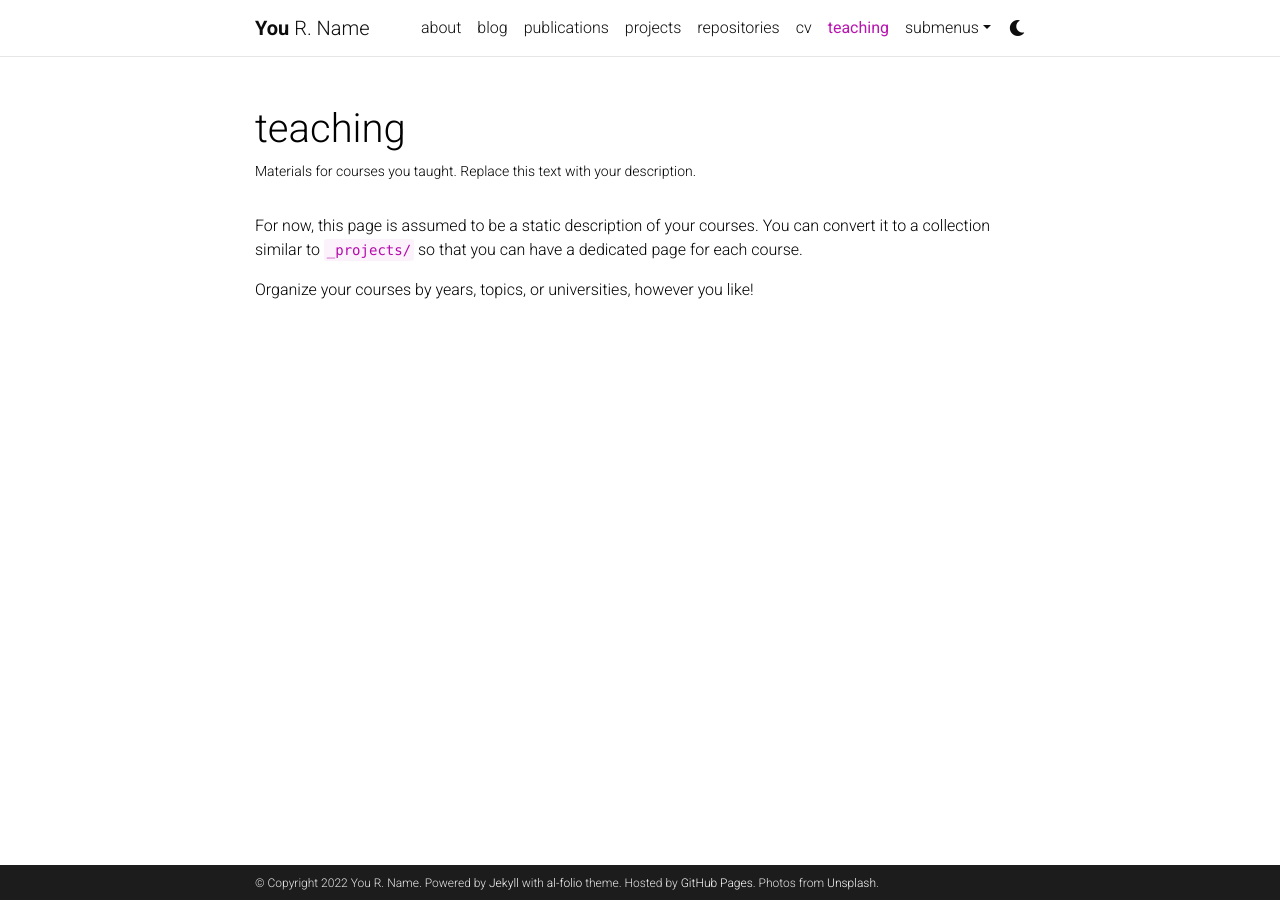
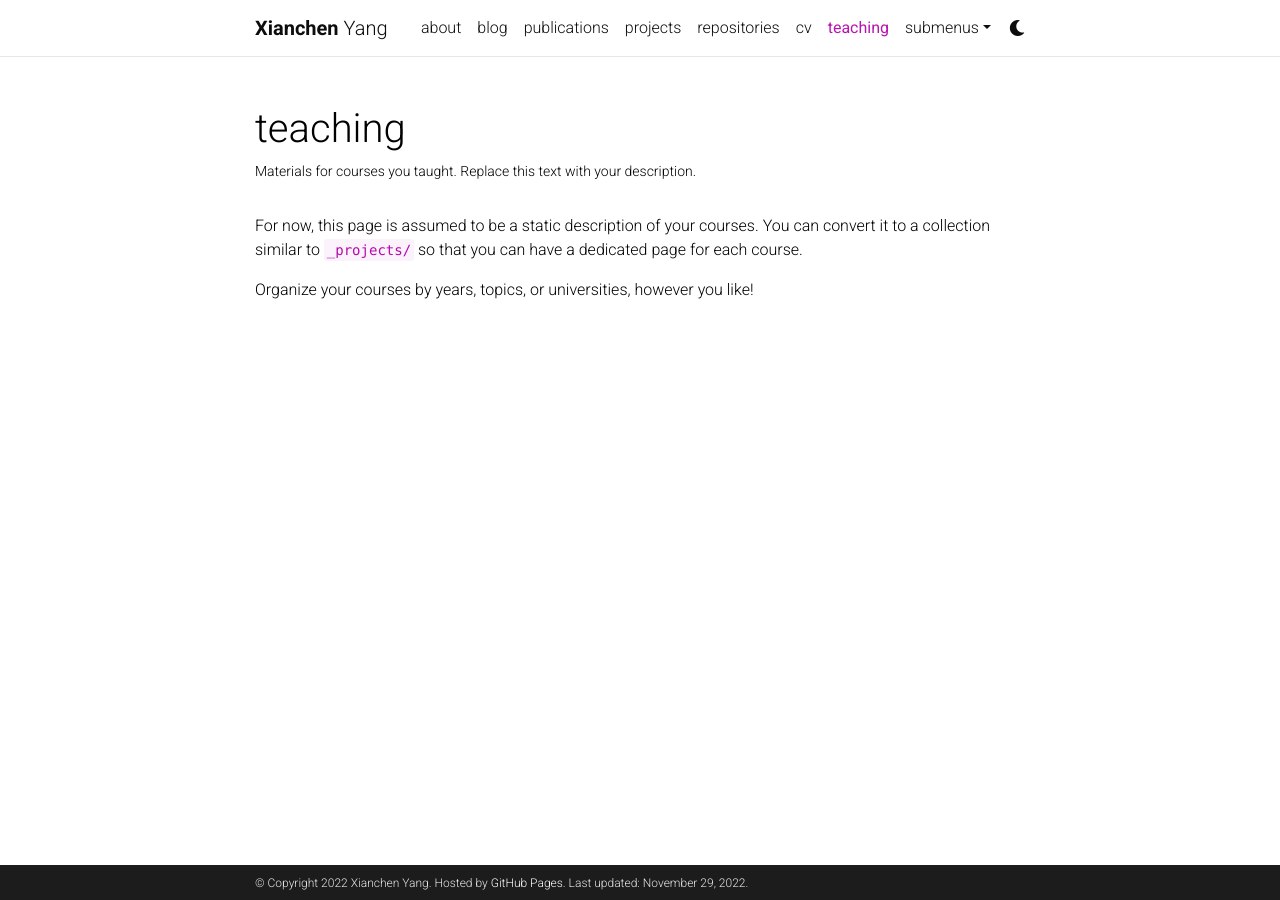
Before and after one commit to Samantha0086/Samantha0086.github.io, a Jekyll site: the page built from _pages/teaching.md, in a window 1280 px wide. Built offline with Jekyll 4.4.1, drawn with Linux system fonts in a browser that asks for light colours; comment, search, counter and statistics services are not loaded; a style sheet for code colours, icons or effects is not loaded.

Commit message:
Update _config.yml

```diff
--- a/_config.yml
+++ b/_config.yml
@@ -3,24 +3,22 @@
 # -----------------------------------------------------------------------------
 
 title: blank # the website title (if blank, full name will be used instead)
-first_name: You
-middle_name: R.
-last_name: Name
-email: you@example.com
+first_name: Xianchen
+middle_name:
+last_name: Yang
+email: samany@umich.edu
 description: > # the ">" symbol means to ignore newlines until "footer_text:"
-  A simple, whitespace theme for academics. Based on [*folio](https://github.com/bogoli/-folio) design.
+  Senior student major in CS, Statistics and Data Science in University of Michigan-Ann Arbor
 footer_text: >
-  Powered by <a href="https://jekyllrb.com/" target="_blank">Jekyll</a> with <a href="https://github.com/alshedivat/al-folio">al-folio</a> theme.
   Hosted by <a href="https://pages.github.com/" target="_blank">GitHub Pages</a>.
-  Photos from <a href="https://unsplash.com" target="_blank">Unsplash</a>.
-keywords: jekyll, jekyll-theme, academic-website, portfolio-website  # add your own keywords or leave empty
+keywords: Samantha, academic-website, portfolio-website  # add your own keywords or leave empty
 
 lang: en # the language of your site (for example: en, fr, cn, ru, etc.)
 icon: ⚛️  # the emoji used as the favicon (alternatively, provide image name in /assets/img/)
 
-url: https://alshedivat.github.io # the base hostname & protocol for your site
-baseurl: /al-folio # the subpath of your site, e.g. /blog/
-last_updated: false # set to true if you want to display last updated in the footer
+url: https://Xianchen-Yang.github.io # the base hostname & protocol for your site
+baseurl:
+last_updated: true # set to true if you want to display last updated in the footer
 impressum_path:  # set to path to include impressum link in the footer, use the same path as permalink in a page, helps to conform with EU GDPR
 
 # -----------------------------------------------------------------------------
@@ -67,7 +65,7 @@ og_image: # The site-wide (default for all links) Open Graph preview image
 # Social integration
 # -----------------------------------------------------------------------------
 
-github_username: # your GitHub user name
+github_username: Samantha0086 # your GitHub user name
 gitlab_username: # your GitLab user name
 twitter_username: # your Twitter handle
 mastodon_username: # your mastodon instance+username in the format instance.tld/@username
@@ -233,8 +231,8 @@ display_tags: ['formatting', 'images', 'links', 'math', 'code'] # this tags will
 
 scholar:
 
-  last_name: [Einstein]
-  first_name: [Albert, A.]
+  last_name: Yang
+  first_name: Xianchen
 
   style: apa
   locale: en
```
